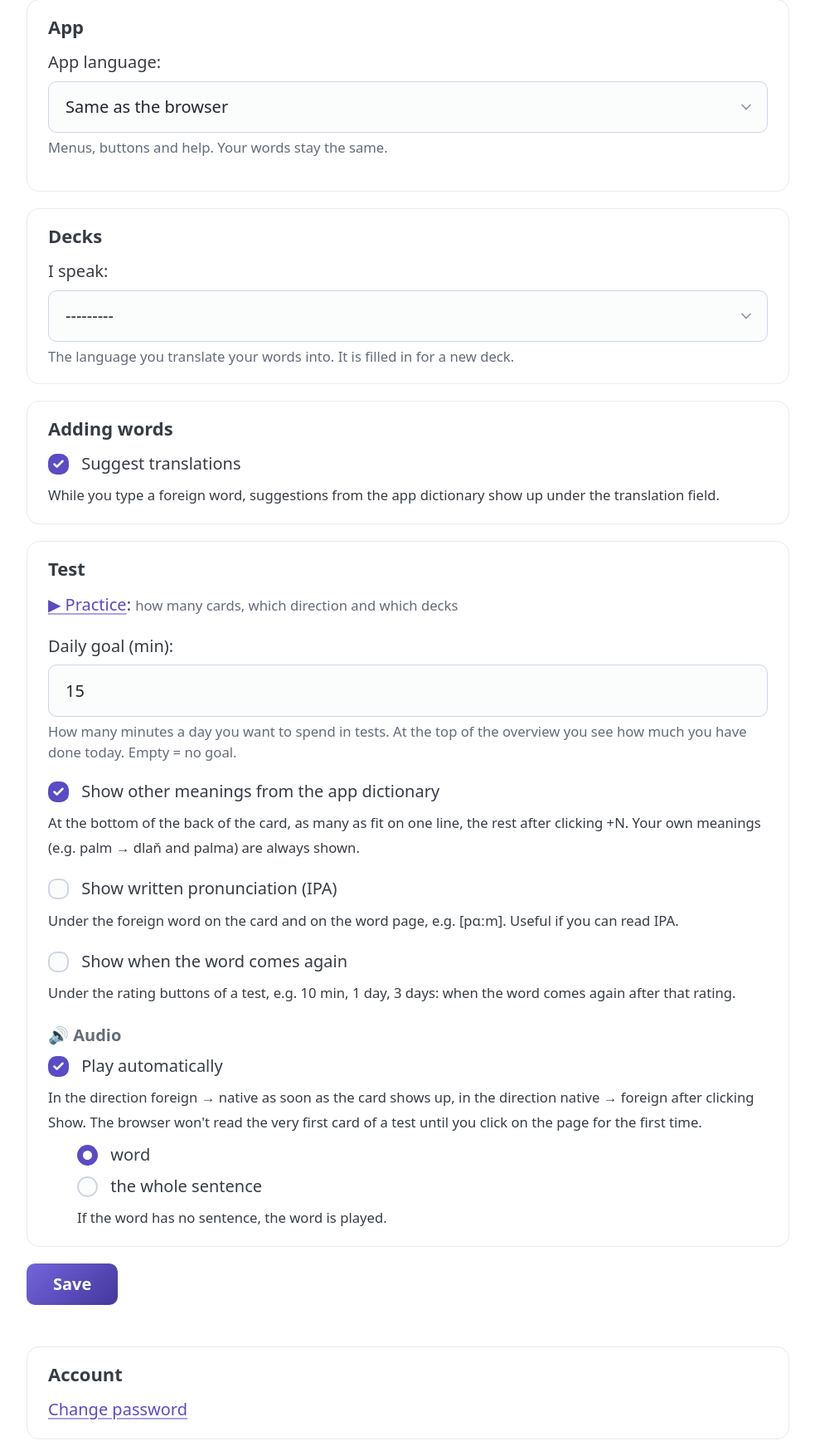
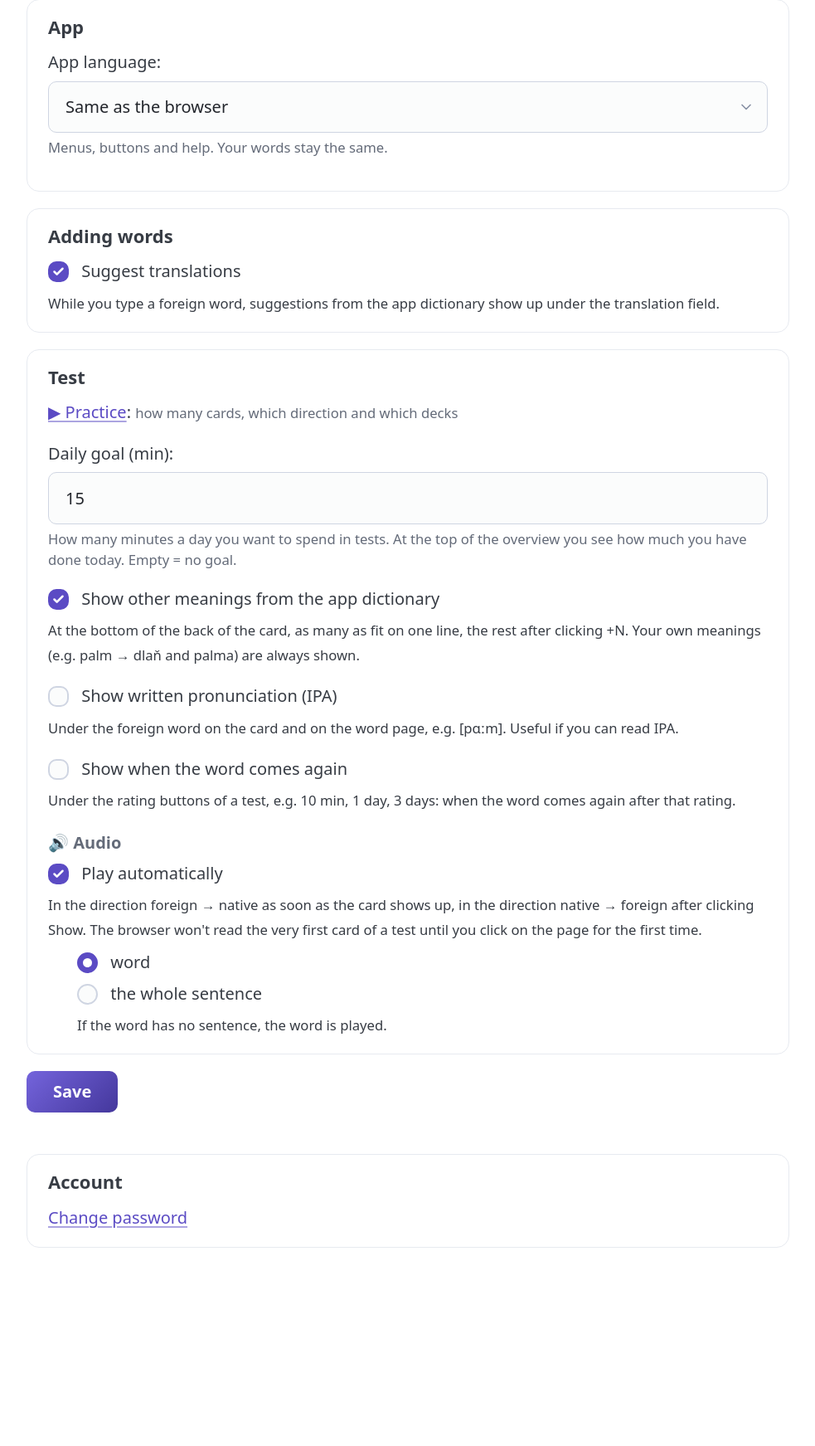
Before and after one commit to superboo2/vocaboo, a Django app: page /settings/ in a window 1280 px wide. Shown: the part 332-2075 px from the top of the page at 83% size, without its empty margins (148-1131 px from the left). After the commit the page ends 1836 px from the top, so only its background shows below. Run offline with Django 5.2, Linux system fonts and the light colour scheme; the visitor is signed in with stand-in values (Sample User, id 1); data comes from the database, SQL or seed files in the repository.

Commit message:
refactor: new deck remembers the native language

```diff
--- a/accounts/forms.py
+++ b/accounts/forms.py
@@ -9,19 +9,10 @@ from django.core.exceptions import ValidationError
 from django.utils.crypto import constant_time_compare
 from django.utils.translation import gettext_lazy as _
 
-from vocabulary.forms import LanguageChoiceField
-from vocabulary.models import Language
-
 from .models import User
 
 
 class SettingsForm(forms.ModelForm):
-    native_language = LanguageChoiceField(
-        queryset=Language.objects.all(),
-        label=_("I speak"),
-        required=False,
-        help_text=_("The language you translate your words into. It is filled in for a new deck."),
-    )
     daily_goal = forms.IntegerField(
         label=_("Daily goal (min)"),
         required=False,
@@ -37,7 +28,6 @@ class SettingsForm(forms.ModelForm):
         model = User
         fields = [
             "ui_language",
-            "native_language",
             "show_suggestions",
             "daily_goal",
             "show_other_meanings",
--- a/accounts/models.py
+++ b/accounts/models.py
@@ -43,7 +43,8 @@ class UserManager(DjangoUserManager):
 class User(AbstractUser):
     username = None
     email = models.EmailField(_("email"), unique=True)
-    # Used as default native language for new decks
+    # Filled in for a new deck; it is the native language of the last deck the user created
+    # (at the start the language of the page at registration)
     native_language = models.ForeignKey(
         "vocabulary.Language",
         verbose_name=_("native language"),
--- a/accounts/templates/accounts/settings.html
+++ b/accounts/templates/accounts/settings.html
@@ -31,11 +31,6 @@
             <button type="button" data-install>{% translate "Install" %}</button>
           </div>
         </div>
-      </section>
-
-      <section class="settings-group card-section">
-        <h2>{% translate "Decks" %}</h2>
-        {{ form.native_language.as_field_group }}
       </section>
 
       <section class="settings-group card-section">
--- a/templates/help/cs/prehled.html
+++ b/templates/help/cs/prehled.html
@@ -63,7 +63,6 @@
     <ul>
       <li><strong>Aplikace › Jazyk aplikace</strong>: v jakém jazyce jsou menu, tlačítka a nápověda (<em>Čeština</em>, <em>English</em>, <em>Español</em>, nebo <em>Podle prohlížeče</em>). Platí na všech zařízeních, kde se přihlásíš. Slovíčka a slovníky se tím nemění. Před přihlášením jde jazyk přepnout dole pod přihlašovacím formulářem.</li>
       <li><strong>Aplikace › Dej si Vocaboo na plochu</strong>: tlačítko <em>Nainstalovat</em> dá aplikaci na plochu telefonu nebo do počítače, viz <a href="#aplikace-na-plose">Aplikace na ploše</a>. Ukáže se jen tam, kde to prohlížeč umí a aplikace na ploše ještě není.</li>
-      <li><strong>Slovníky › Mluvím</strong>: tvůj jazyk, předvyplní se u nového slovníku.</li>
       <li><strong>Přidávání slovíček › Navrhovat překlad</strong>: návrhy ze slovníku aplikace pod polem pro překlad. Ve výchozím stavu zapnuto.</li>
       <li><strong>Test › ▶︎ Procvičit</strong>: odkaz na stránku ▶︎ Procvičit (kolik kartiček, jakým směrem a ze kterých slovníků), viz nápověda k testu.</li>
       <li><strong>Test › Denní cíl (min)</strong>: kolik minut denně chceš strávit v testech. Nahoře na přehledu pak vidíš, kolik máš dnes za sebou (počítá se stejně jako <em>⏱️ čas v testech</em>). Výchozí je 15 minut. Prázdné = bez cíle, karta se neukazuje.</li>
--- a/templates/help/cs/slovniky.html
+++ b/templates/help/cs/slovniky.html
@@ -27,7 +27,7 @@
       <li>Vyplň název a jazyky:
         <ul>
           <li><strong>Chci se naučit</strong>: jazyk slovíček, např. angličtina,</li>
-          <li><strong>Mluvím</strong>: jazyk, do kterého si slovíčka překládáš, např. čeština. Předvyplní se z <a href="{% url 'settings' %}">Nastavení</a>.</li>
+          <li><strong>Mluvím</strong>: jazyk, do kterého si slovíčka překládáš, např. čeština. Předvyplní se jazyk tvého posledního nového slovníku (na začátku jazyk aplikace).</li>
         </ul>
       </li>
     </ol>
--- a/templates/help/en/prehled.html
+++ b/templates/help/en/prehled.html
@@ -63,7 +63,6 @@
     <ul>
       <li><strong>App › App language</strong>: the language of menus, buttons and help (<em>Čeština</em>, <em>English</em>, <em>Español</em>, or <em>Same as the browser</em>). It applies on all devices where you log in. Your words and decks do not change. Before you log in, you can switch the language below the login form.</li>
       <li><strong>App › Put Vocaboo on your home screen</strong>: the <em>Install</em> button puts the app on the home screen of your phone or on your computer, see <a href="#aplikace-na-plose">The app on the home screen</a>. It is shown only where the browser can do it and the app is not on the home screen yet.</li>
-      <li><strong>Decks › I speak</strong>: your language, filled in for a new deck.</li>
       <li><strong>Adding words › Suggest translations</strong>: suggestions from the app dictionary below the translation field. On by default.</li>
       <li><strong>Test › ▶︎ Practice</strong>: a link to the ▶︎ Practice page (how many cards, which direction and which decks), see the help of the test.</li>
       <li><strong>Test › Daily goal (min)</strong>: how many minutes a day you want to spend in tests. At the top of the overview you then see how much you have done today (counted the same as <em>⏱️ time in tests</em>). 15 minutes by default. Empty = no goal, the card is not shown.</li>
--- a/templates/help/en/slovniky.html
+++ b/templates/help/en/slovniky.html
@@ -27,7 +27,7 @@
       <li>Fill in the name and the languages:
         <ul>
           <li><strong>I want to learn</strong>: the language of the words, e.g. English,</li>
-          <li><strong>I speak</strong>: the language you translate the words into, e.g. Czech. It is prefilled from <a href="{% url 'settings' %}">Settings</a>.</li>
+          <li><strong>I speak</strong>: the language you translate the words into, e.g. Czech. The language of your last new deck is filled in (at the start the language of the app).</li>
         </ul>
       </li>
     </ol>
--- a/templates/help/es/prehled.html
+++ b/templates/help/es/prehled.html
@@ -63,7 +63,6 @@
     <ul>
       <li><strong>Aplicación › Idioma de la aplicación</strong>: el idioma de los menús, botones y ayuda (<em>Čeština</em>, <em>English</em>, <em>Español</em> o <em>Igual que el navegador</em>). Se aplica en todos los dispositivos en los que inicies sesión. Tus palabras y mazos no cambian. Antes de iniciar sesión, puedes cambiar el idioma debajo del formulario de inicio de sesión.</li>
       <li><strong>Aplicación › Pon Vocaboo en tu pantalla de inicio</strong>: el botón <em>Instalar</em> pone la aplicación en la pantalla de inicio del móvil o en el ordenador, mira <a href="#aplikace-na-plose">La app en la pantalla de inicio</a>. Solo aparece donde el navegador puede hacerlo y la app aún no está en la pantalla de inicio.</li>
-      <li><strong>Mazos › Hablo</strong>: tu idioma, que se rellena en un mazo nuevo.</li>
       <li><strong>Añadir palabras › Sugerir traducciones</strong>: sugerencias del diccionario de la aplicación debajo del campo de la traducción. Activado por defecto.</li>
       <li><strong>Test › ▶︎ Practicar</strong>: un enlace a la página ▶︎ Practicar (cuántas tarjetas, en qué dirección y de qué mazos), ver la ayuda del test.</li>
       <li><strong>Test › Objetivo diario (min)</strong>: cuántos minutos al día quieres dedicar a los tests. Arriba en el resumen ves cuánto llevas hoy (se cuenta igual que <em>⏱️ tiempo en tests</em>). 15 minutos por defecto. Vacío = sin objetivo, la tarjeta no se muestra.</li>
--- a/templates/help/es/slovniky.html
+++ b/templates/help/es/slovniky.html
@@ -27,7 +27,7 @@
       <li>Rellena el nombre y los idiomas:
         <ul>
           <li><strong>Quiero aprender</strong>: el idioma de las palabras, p. ej. inglés,</li>
-          <li><strong>Hablo</strong>: el idioma al que traduces las palabras, p. ej. checo. Viene rellenado desde <a href="{% url 'settings' %}">Ajustes</a>.</li>
+          <li><strong>Hablo</strong>: el idioma al que traduces las palabras, p. ej. checo. Viene rellenado el idioma de tu último mazo nuevo (al principio, el idioma de la aplicación).</li>
         </ul>
       </li>
     </ol>
--- a/vocabulary/views.py
+++ b/vocabulary/views.py
@@ -51,6 +51,10 @@ def deck_create(request):
         except ValidationError as error:
             add_service_errors(form, error)
         else:
+            # The next new deck has the same native language filled in
+            if request.user.native_language_id != deck.native_language_id:
+                request.user.native_language = deck.native_language
+                request.user.save(update_fields=["native_language"])
             messages.success(request, _("Deck “%(name)s” created.") % {"name": deck.name})
             return redirect("vocabulary:deck_detail", pk=deck.pk)
     return render(
```
Also changed, not shown: docs/spec.md (+2 -2 lines), tests/accounts/test_users.py (+2 -9 lines), tests/vocabulary/test_deck_views.py (+12 -0 lines), README.md, locale/cs/LC_MESSAGES/django.po, locale/es/LC_MESSAGES/django.po, 2 other files.
